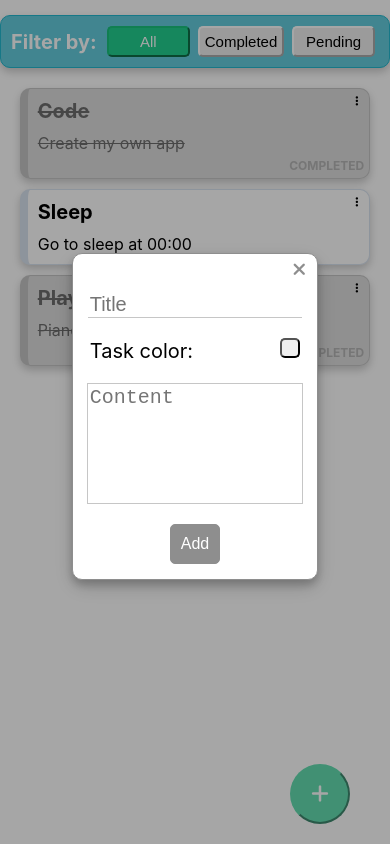
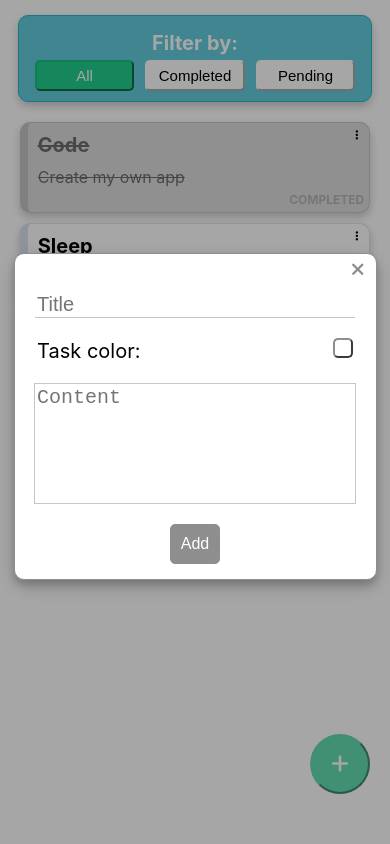
Before and after one commit to gartnerleandro/tasklist, a React (Create React App) app: page / in a window 390 px wide. Both pictures are taken after a click on the button 320 px from the left and 794 px from the top of the page. Built offline with nearby package versions, Linux system fonts and the light colour scheme.

Commit message:
Feature: add styles for mobile

```diff
--- a/src/components/colorPicker/ColorPicker.jsx
+++ b/src/components/colorPicker/ColorPicker.jsx
@@ -18,9 +18,12 @@ const ColorPicker = ({ colors, onSelectColor }) => {
   const renderButton = (onClick) => (
     <button
       type="button"
-      label={selectedColor}
+      label={selectedColor || defaultColor}
       className="selected-color"
-      style={{ backgroundColor: selectedColor }}
+      style={{
+        backgroundColor: selectedColor || defaultColor,
+        borderColor: selectedColor || '#8e8e8e',
+      }}
       onClick={onClick}
     />
   );
@@ -34,7 +37,10 @@ const ColorPicker = ({ colors, onSelectColor }) => {
       >
         <i className="fas fa-caret-up arrow" style={{ color: selectedColor || '#8e8e8e' }} />
         <div className="picker-content" style={{ backgroundColor: selectedColor || defaultColor, borderColor: selectedColor || defaultColor }}>
-          <div className="selected-color-label" style={{ color: selectedColor ? '#FFFFFF' : '#8e8e8e' }}>
+          <div
+            className="selected-color-label"
+            style={{ color: selectedColor ? '#FFFFFF' : '#8e8e8e' }}
+          >
             {selectedColor || 'No color selected'}
           </div>
           <div className="colors-list">
--- a/src/components/filters/index.scss
+++ b/src/components/filters/index.scss
@@ -11,6 +11,7 @@
   margin: 15px auto;
   max-width: 400px;
   padding: 10px;
+  width: 85%;
 
   .filters-label {
     flex: 0.5;
@@ -32,6 +33,7 @@
       border-radius: 5px;
       padding: 5px;
       border-color: $white;
+      background-color: $white;
 
       &:focus {
         outline: none;
@@ -50,3 +52,34 @@
     }
   }
 }
+
+@media (max-width: 400px) {
+  .filters {
+    flex-direction: column;
+
+    .filters-label {
+      display: flex;
+      justify-content: center;
+      align-items: center;
+      width: 100%;
+      padding: 5px;
+    }
+
+    .buttons-wrapper {
+      width: 100%;
+    }
+  }
+}
+
+@media (max-width: 250px) {
+  .filters{
+    .buttons-wrapper{
+      flex-direction: column;
+      .filter-button {
+        flex: 1;
+        width: 100%;
+        margin: 5px;
+      }
+    }
+  }
+}
--- a/src/components/modal/index.scss
+++ b/src/components/modal/index.scss
@@ -41,3 +41,11 @@
     }
   }
 }
+
+@media (max-width: 600px) {
+  .overlay {
+    div.modal {
+      width: 90%;
+    }
+  }
+}
--- a/src/index.scss
+++ b/src/index.scss
@@ -16,12 +16,14 @@
       margin: 0 auto;
 
       input {
+        background-color: $white;
+        border-bottom: 1px solid rgba($gray, 0.5);
+        border-left: none;
+        border-right: none;
+        border-top: none;
+        border-radius: 0;
         font-size: 20px;
         width: 100%;
-        border-top: none;
-        border-left: none;
-        border-right: none;
-        border-bottom: 1px solid rgba($gray, 0.5);
 
         &:focus {
           outline: none;
@@ -30,10 +32,13 @@
       }
 
       textarea {
+        background-color: $white;
+        border: 1px solid rgba($gray, 0.5);
         font-size: 20px;
+        resize: none;
         width: 100%;
-        border: 1px solid rgba($gray, 0.5);
-        resize: none;
+        text-shadow: none;
+        box-shadow: none;
 
         &:focus {
           outline: none;
@@ -105,3 +110,12 @@
     }
   }
 }
+
+@media (max-width: 600px) {
+  .app{
+    .add-button{
+      right: 20px;
+      bottom: 50px;
+    }
+  }
+}
```
